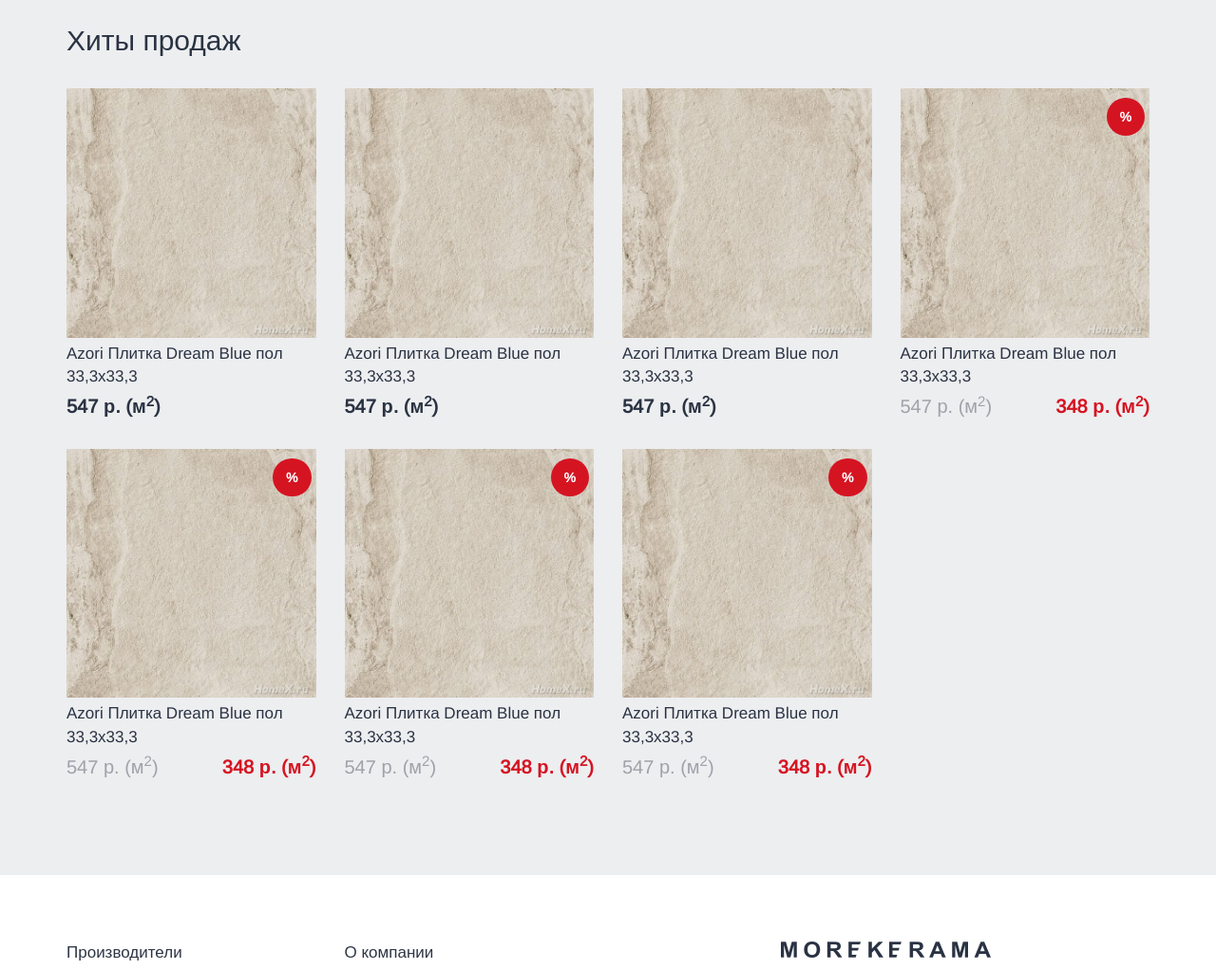
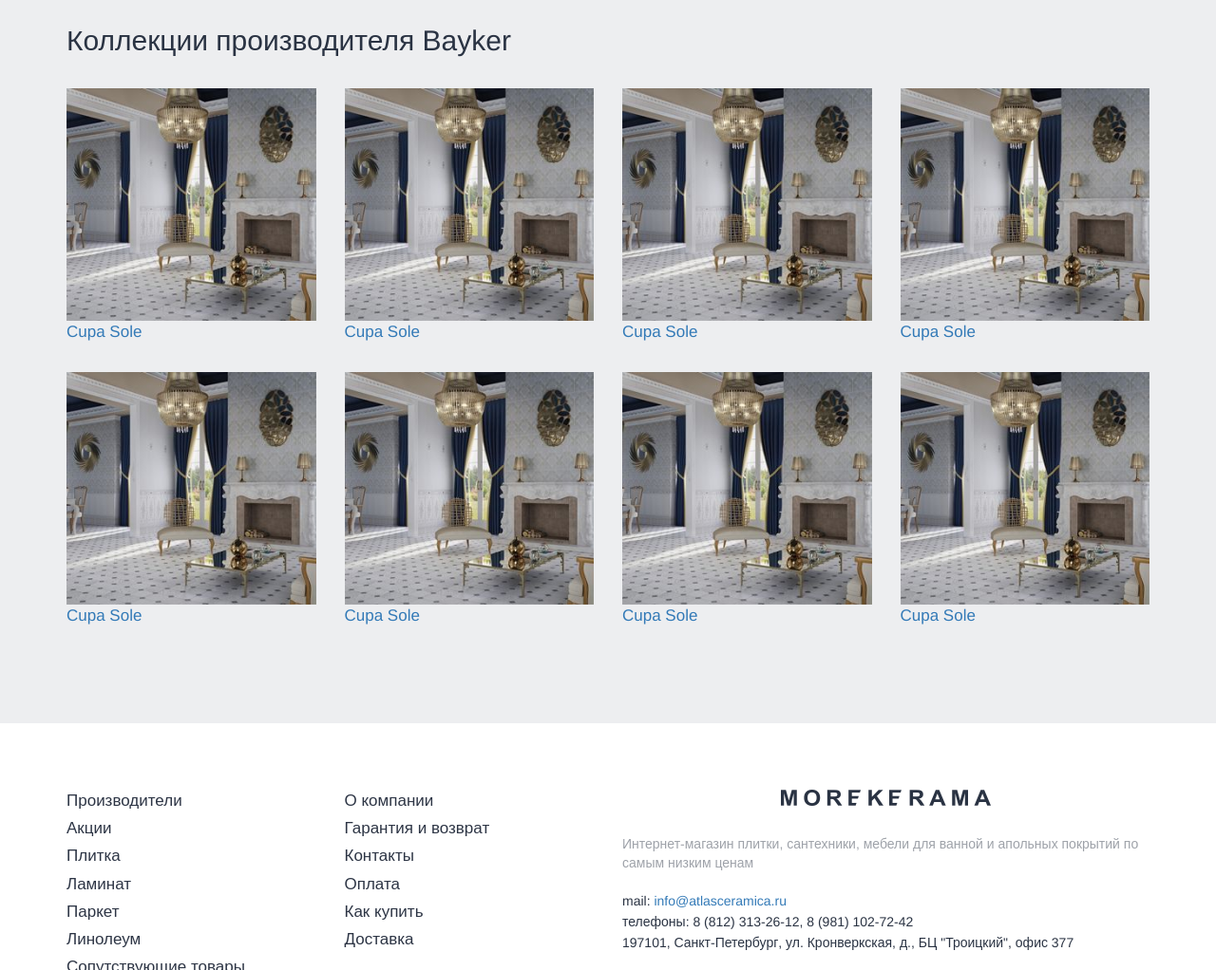
Before and after one commit to ferensy/crimea.atlasceramica.ru, a plain HTML site: page Вёрстка/manufacture.html in a window 1280 px wide. Shown: the part 555-1577 px from the top of the page at 95% size. Drawn offline with nearby package versions, Linux system fonts and the light colour scheme.

Commit message:
Исправлена страница manufacture

```diff
--- a/Вёрстка/manufacture.html
+++ b/Вёрстка/manufacture.html
@@ -136,46 +136,39 @@
 		<div class="container">
 			<div class="row">
 				<div class="col-md-12">
-					<h2>Хиты продаж</h2>
+					<h2>Коллекции производителя Bayker</h2>
 				</div>
 				<div class="col-md-3">
-					<img src="images/plitka.jpg" alt="">
-					<div class="tile-label">Azori Плитка Dream Blue пол 33,3x33,3</div>
-					<div class="price">547 р. (м<sup>2</sup>)</div>
+					<a href="#" class="tile-label"><img src="images/top-coll.jpg" alt="Cupa Sole"></a>
+					<a href="#" class="tile-label">Cupa Sole</a>
 				</div>
 				<div class="col-md-3">
-					<img src="images/plitka.jpg" alt="">
-					<div class="tile-label">Azori Плитка Dream Blue пол 33,3x33,3</div>
-					<div class="price">547 р. (м<sup>2</sup>)</div>
+					<a href="#" class="tile-label"><img src="images/top-coll.jpg" alt="Cupa Sole"></a>
+					<a href="#" class="tile-label">Cupa Sole</a>
 				</div>
 				<div class="col-md-3">
-					<img src="images/plitka.jpg" alt="">
-					<div class="tile-label">Azori Плитка Dream Blue пол 33,3x33,3</div>
-					<div class="price">547 р. (м<sup>2</sup>)</div>
+					<a href="#" class="tile-label"><img src="images/top-coll.jpg" alt="Cupa Sole"></a>
+					<a href="#" class="tile-label">Cupa Sole</a>
 				</div>
 				<div class="col-md-3">
-					<img src="images/plitka.jpg" alt="">
-					<span class="sale-lable">%</span>
-					<div class="tile-label">Azori Плитка Dream Blue пол 33,3x33,3</div>
-					<div class="sale-price">547 р. (м<sup>2</sup>) <span>348 р. (м<sup>2</sup>)</span></div>
+					<a href="#" class="tile-label"><img src="images/top-coll.jpg" alt="Cupa Sole"></a>
+					<a href="#" class="tile-label">Cupa Sole</a>
 				</div>
-								<div class="col-md-3">
-					<img src="images/plitka.jpg" alt="">
-					<span class="sale-lable">%</span>
-					<div class="tile-label">Azori Плитка Dream Blue пол 33,3x33,3</div>
-					<div class="sale-price">547 р. (м<sup>2</sup>) <span>348 р. (м<sup>2</sup>)</span></div>
+				<div class="col-md-3">
+					<a href="#" class="tile-label"><img src="images/top-coll.jpg" alt="Cupa Sole"></a>
+					<a href="#" class="tile-label">Cupa Sole</a>
 				</div>
-								<div class="col-md-3">
-					<img src="images/plitka.jpg" alt="">
-					<span class="sale-lable">%</span>
-					<div class="tile-label">Azori Плитка Dream Blue пол 33,3x33,3</div>
-					<div class="sale-price">547 р. (м<sup>2</sup>) <span>348 р. (м<sup>2</sup>)</span></div>
+				<div class="col-md-3">
+					<a href="#" class="tile-label"><img src="images/top-coll.jpg" alt="Cupa Sole"></a>
+					<a href="#" class="tile-label">Cupa Sole</a>
 				</div>
-								<div class="col-md-3">
-					<img src="images/plitka.jpg" alt="">
-					<span class="sale-lable">%</span>
-					<div class="tile-label">Azori Плитка Dream Blue пол 33,3x33,3</div>
-					<div class="sale-price">547 р. (м<sup>2</sup>) <span>348 р. (м<sup>2</sup>)</span></div>
+				<div class="col-md-3">
+					<a href="#" class="tile-label"><img src="images/top-coll.jpg" alt="Cupa Sole"></a>
+					<a href="#" class="tile-label">Cupa Sole</a>
+				</div>
+				<div class="col-md-3">
+					<a href="#" class="tile-label"><img src="images/top-coll.jpg" alt="Cupa Sole"></a>
+					<a href="#" class="tile-label">Cupa Sole</a>
 				</div>
 
 			</div>
```
